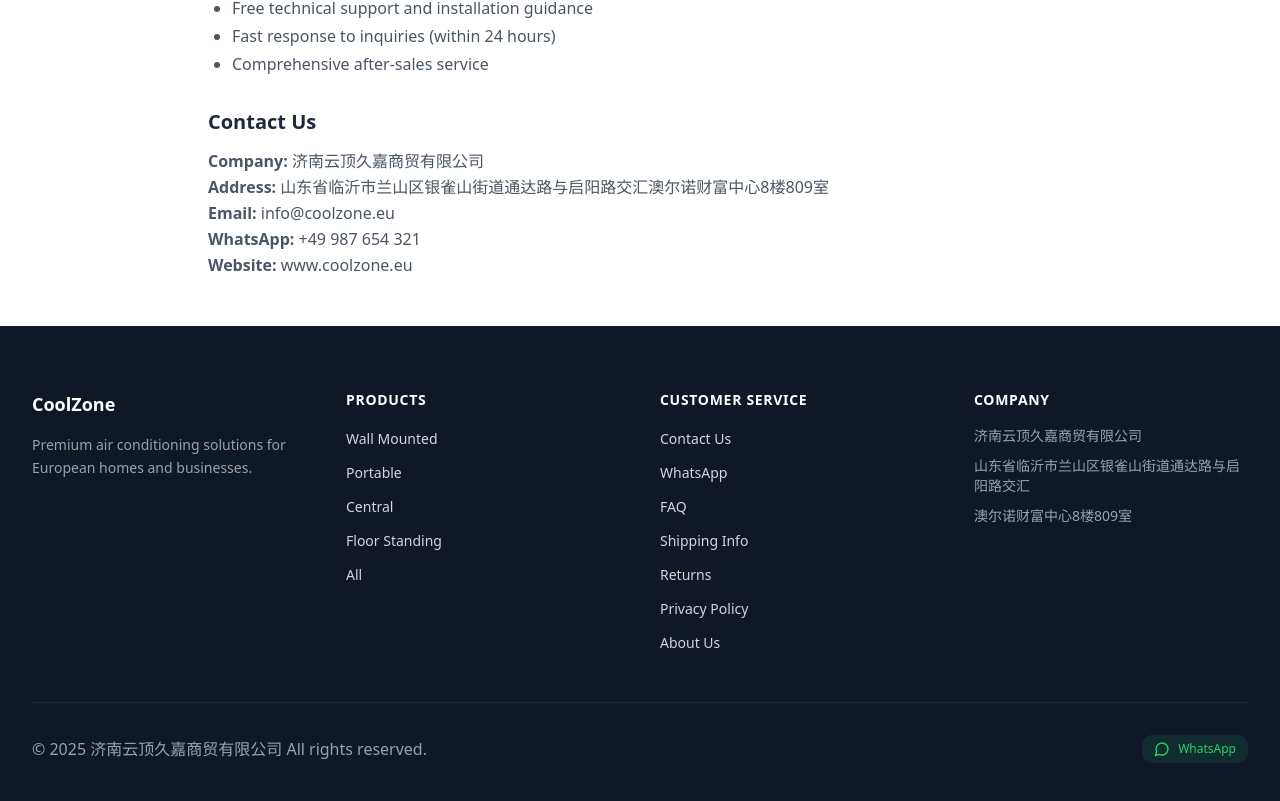
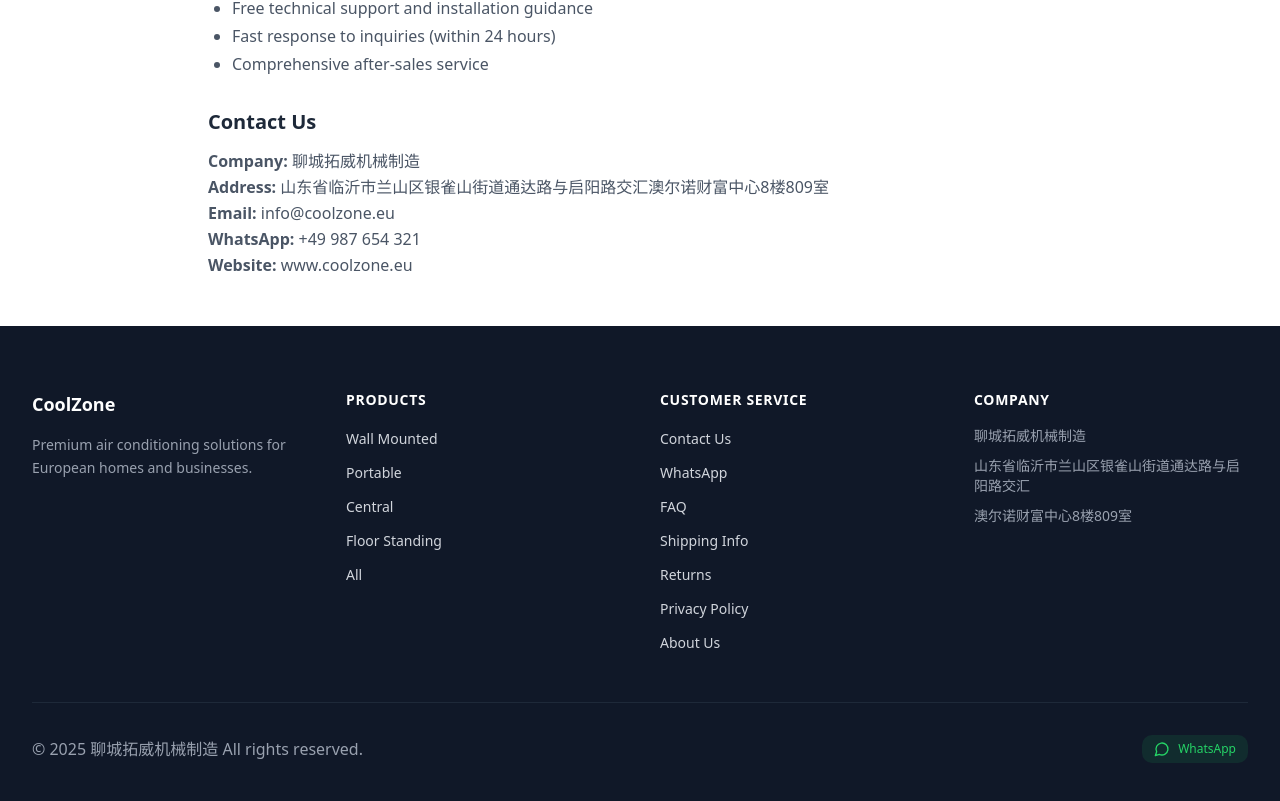
Before and after one commit to meng98-lang/coolzone, a Next.js app: page /en/about in a window 1280 px wide. Shown: the part 1689-2490 px from the top of the page. Built offline with nearby package versions, Linux system fonts and the light colour scheme; no server answers; the database is empty.

Commit message:
feat: 全站公司信息改为聊城拓威机械制造，地址保留

```diff
--- a/src/app/[locale]/about/page.tsx
+++ b/src/app/[locale]/about/page.tsx
@@ -23,7 +23,7 @@
         <section>
           <div className="bg-blue-50 border border-blue-200 rounded-xl p-6 mb-6">
             <p className="text-blue-800 font-medium text-lg">
-              济南云顶久嘉商贸有限公司
+              聊城拓威机械制造
             </p>
             <p className="text-blue-700 mt-2">
               山东省临沂市兰山区银雀山街道通达路与启阳路交汇澳尔诺财富中心8楼809室
@@ -119,7 +119,7 @@
         <section>
           <h2 className="text-xl font-semibold text-gray-800 mb-3">Contact Us</h2>
           <p className="text-gray-600 leading-relaxed">
-            <strong>Company:</strong> 济南云顶久嘉商贸有限公司<br />
+            <strong>Company:</strong> 聊城拓威机械制造<br />
             <strong>Address:</strong> 山东省临沂市兰山区银雀山街道通达路与启阳路交汇澳尔诺财富中心8楼809室<br />
             <strong>Email:</strong> info@coolzone.eu<br />
             <strong>WhatsApp:</strong> +49 987 654 321<br />
--- a/src/app/[locale]/contact/page.tsx
+++ b/src/app/[locale]/contact/page.tsx
@@ -27,7 +27,7 @@
       description: t['contact.subtitle'],
       locale: locale.toUpperCase(),
       type: 'website',
-      siteName: '济南云顶久嘉商贸有限公司',
+      siteName: '聊城拓威机械制造',
     },
   };
 }
--- a/src/app/[locale]/layout.tsx
+++ b/src/app/[locale]/layout.tsx
@@ -26,7 +26,7 @@
   return {
     title: {
       default: t['seo.siteName'],
-      template: `%s | 济南云顶久嘉商贸有限公司`,
+      template: `%s | 聊城拓威机械制造`,
     },
     description: t['seo.description'],
     keywords: t['seo.keywords'],
@@ -41,7 +41,7 @@
       description: t['seo.description'],
       locale: locale.toUpperCase(),
       type: 'website',
-      siteName: '济南云顶久嘉商贸有限公司',
+      siteName: '聊城拓威机械制造',
     },
     twitter: {
       card: 'summary_large_image',
--- a/src/app/[locale]/page.tsx
+++ b/src/app/[locale]/page.tsx
@@ -37,7 +37,7 @@
       description: t['seo.description'],
       locale: locale.toUpperCase(),
       type: 'website',
-      siteName: '济南云顶久嘉商贸有限公司',
+      siteName: '聊城拓威机械制造',
       url: `${baseUrl}/${locale}`,
     },
     twitter: {
@@ -64,7 +64,7 @@
   const orgJsonLd = {
     '@context': 'https://schema.org',
     '@type': 'Organization',
-    name: '济南云顶久嘉商贸有限公司',
+    name: '聊城拓威机械制造',
     description: t['home.hero.subtitle'],
     url: process.env.COZE_PROJECT_DOMAIN_DEFAULT ? `https://${process.env.COZE_PROJECT_DOMAIN_DEFAULT}` : 'https://coolzone.vercel.app',
     address: {
--- a/src/app/[locale]/privacy-policy/page.tsx
+++ b/src/app/[locale]/privacy-policy/page.tsx
@@ -33,7 +33,7 @@
         <section>
           <h2 className="text-xl font-semibold text-gray-800 mb-3">2. Data Controller</h2>
           <p className="text-gray-600 leading-relaxed">
-            济南云顶久嘉商贸有限公司<br />
+            聊城拓威机械制造<br />
             山东省临沂市兰山区银雀山街道通达路与启阳路交汇澳尔诺财富中心8楼809室<br />
             Email: privacy@coolzone.eu<br />
             Phone: +33 1 23 45 67 89
--- a/src/app/[locale]/privacy/page.tsx
+++ b/src/app/[locale]/privacy/page.tsx
@@ -34,7 +34,7 @@
         <section>
           <h2 className="text-xl font-semibold text-gray-800 mb-3">1. Data Controller</h2>
           <p className="text-gray-600 leading-relaxed">
-            <strong>Company:</strong> 济南云顶久嘉商贸有限公司<br />
+            <strong>Company:</strong> 聊城拓威机械制造<br />
             <strong>Address:</strong> 山东省临沂市兰山区银雀山街道通达路与启阳路交汇澳尔诺财富中心8楼809室<br />
             <strong>Email:</strong> privacy@coolzone.eu<br />
             <strong>WhatsApp:</strong> +49 987 654 321
--- a/src/app/[locale]/products/[slug]/page.tsx
+++ b/src/app/[locale]/products/[slug]/page.tsx
@@ -48,7 +48,7 @@
       locale: locale.toUpperCase(),
       images: [{ url: product.image, width: 1024, height: 768 }],
       type: 'website',
-      siteName: '济南云顶久嘉商贸有限公司',
+      siteName: '聊城拓威机械制造',
     },
   };
 }
@@ -71,7 +71,7 @@
     description: product.description,
     brand: {
       '@type': 'Brand',
-      name: '济南云顶久嘉商贸有限公司',
+      name: '聊城拓威机械制造',
     },
     offers: {
       '@type': 'Offer',
--- a/src/app/[locale]/products/page.tsx
+++ b/src/app/[locale]/products/page.tsx
@@ -32,7 +32,7 @@
       description: t['products.subtitle'],
       locale: locale.toUpperCase(),
       type: 'website',
-      siteName: '济南云顶久嘉商贸有限公司',
+      siteName: '聊城拓威机械制造',
     },
   };
 }
--- a/src/app/[locale]/terms/page.tsx
+++ b/src/app/[locale]/terms/page.tsx
@@ -27,7 +27,7 @@
             These Terms and Conditions (&quot;Terms&quot;) govern the sale of products through the CoolZone website (coolzone.eu). By placing an order on our website, you agree to be bound by these Terms.
           </p>
           <p className="text-gray-600 leading-relaxed mt-2">
-            <strong>Seller:</strong> 济南云顶久嘉商贸有限公司, 山东省临沂市兰山区银雀山街道通达路与启阳路交汇澳尔诺财富中心8楼809室<br />
+            <strong>Seller:</strong> 聊城拓威机械制造, 山东省临沂市兰山区银雀山街道通达路与启阳路交汇澳尔诺财富中心8楼809室<br />
             <strong>Email:</strong> info@coolzone.eu<br />
             <strong>WhatsApp:</strong> +49 987 654 321
           </p>
--- a/src/app/layout.tsx
+++ b/src/app/layout.tsx
@@ -3,7 +3,7 @@
 
 export const metadata: Metadata = {
   metadataBase: new URL(process.env.COZE_PROJECT_DOMAIN_DEFAULT ? `https://${process.env.COZE_PROJECT_DOMAIN_DEFAULT}` : 'https://coolzone.vercel.app'),
-  title: '济南云顶久嘉商贸有限公司',
+  title: '聊城拓威机械制造',
   description: 'Shop premium air conditioning units. Energy-efficient wall-mounted, portable, and central AC systems with free EU delivery.',
   robots: {
     index: true,
--- a/src/components/footer.tsx
+++ b/src/components/footer.tsx
@@ -56,7 +56,7 @@
           <div>
             <h3 className="text-sm font-semibold text-white uppercase tracking-wider mb-4">Company</h3>
             <ul className="space-y-2.5">
-              <li className="text-sm text-gray-400">济南云顶久嘉商贸有限公司</li>
+              <li className="text-sm text-gray-400">聊城拓威机械制造</li>
               <li className="text-sm text-gray-400">山东省临沂市兰山区银雀山街道通达路与启阳路交汇</li>
               <li className="text-sm text-gray-400">澳尔诺财富中心8楼809室</li>
             </ul>
@@ -66,7 +66,7 @@
         {/* Bottom */}
         <div className="mt-12 pt-8 border-t border-gray-800 flex flex-col sm:flex-row items-center justify-between gap-4">
           <p className="text-base text-gray-400 font-medium">
-            &copy; 2025 济南云顶久嘉商贸有限公司 {t['footer.rights']}
+            &copy; 2025 聊城拓威机械制造 {t['footer.rights']}
           </p>
           <div className="flex items-center gap-4">
             <a
--- a/src/i18n/translations.ts
+++ b/src/i18n/translations.ts
@@ -197,7 +197,7 @@
     'common.price': 'Price',
     'common.currency': '€',
     'seo.keywords': 'air conditioning, AC unit, wall mounted air conditioner, portable air conditioner, split AC, inverter air conditioning, energy efficient AC, R32 refrigerant, cooling system, heat pump, EU energy label, bedroom AC, living room cooling, commercial air conditioning, quiet air conditioner, smart WiFi AC, Europe air conditioning',
-    'seo.siteName': '济南云顶久嘉商贸有限公司',
+    'seo.siteName': '聊城拓威机械制造',
     'seo.description': 'Buy energy-efficient air conditioners in Europe. Wall-mounted, portable, central & floor-standing AC units with EU warranty. Free shipping across EU.',
   },
 
```
Also changed, not shown: 1 other file (tests, documents, lock files or other folders).
